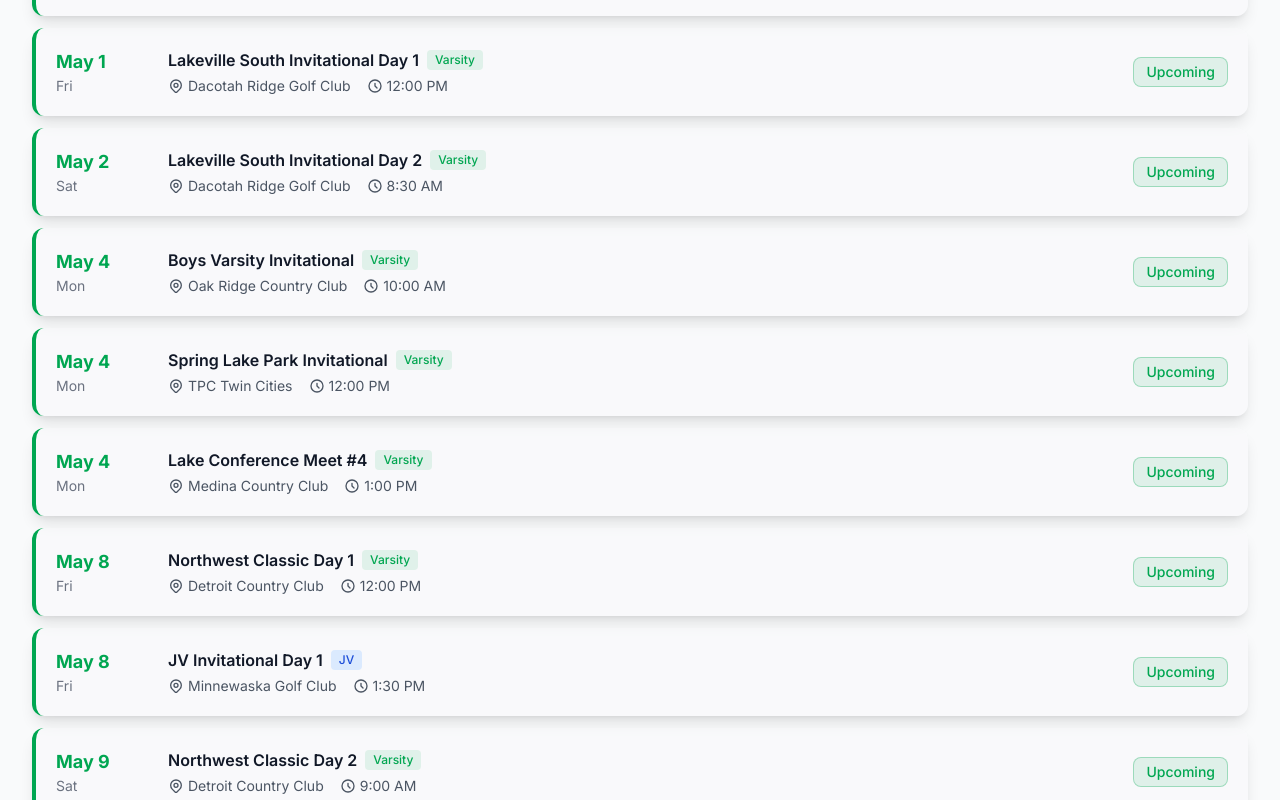
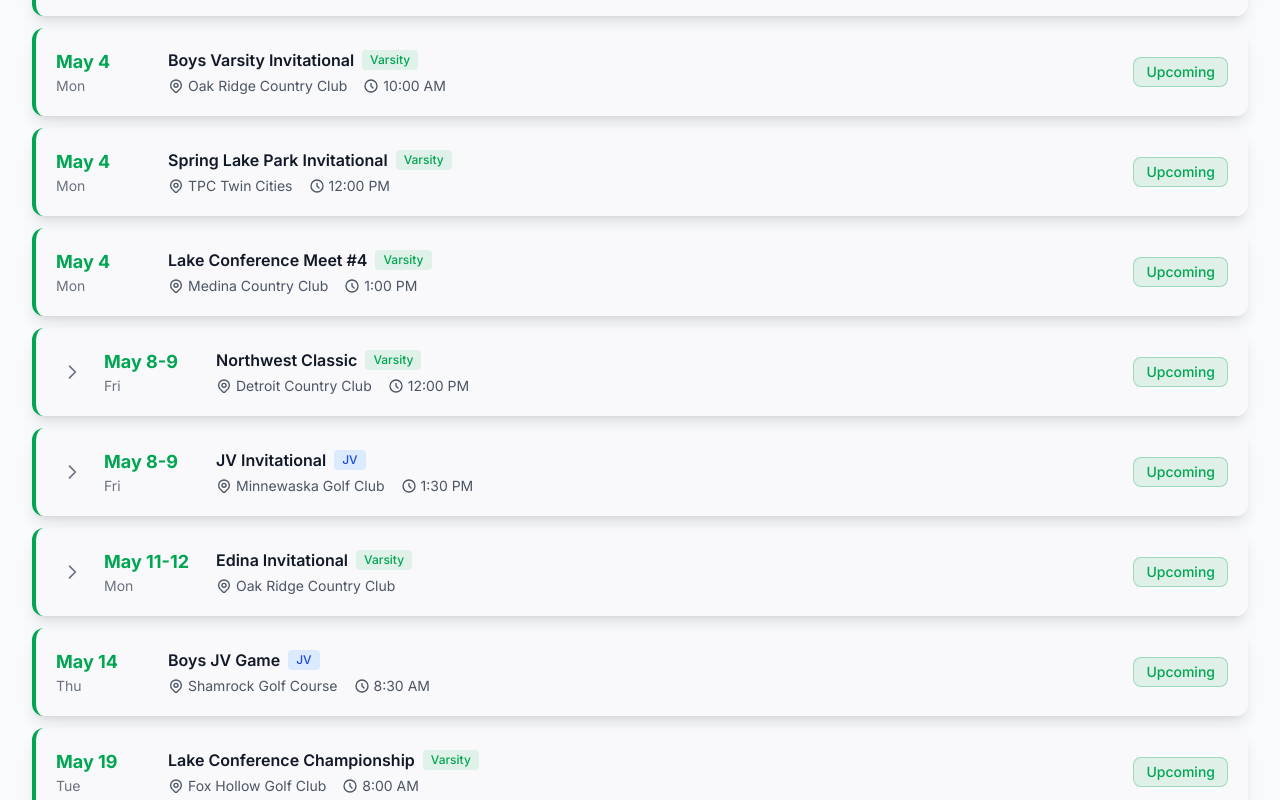
Before and after one commit to rlarson12/edina-golf-website, a React (Vite) app: page /schedule in a window 1280 px wide. Shown: the part 1620-2420 px from the top of the page. Built offline with nearby package versions, Linux system fonts and the light colour scheme.

Commit message:
Restore multi-day events as expandable single rows with per-round times

```diff
--- a/public/version.json
+++ b/public/version.json
@@ -1 +1 @@
-{"buildTime":1776126866265}
+{"buildTime":1776127055014}
--- a/src/pages/Schedule.jsx
+++ b/src/pages/Schedule.jsx
@@ -37,16 +37,22 @@ function Schedule() {
     { id: '2026-V1',  date: '2026-04-20', dateFormatted: 'Apr 20',    event: 'Lake Conference Tournament #1',      course: 'Chaska Town Course',        level: 'Varsity', time: '1:30 PM' },
     { id: '2026-V2',  date: '2026-04-22', dateFormatted: 'Apr 22',    event: 'East Ridge Invitational',            course: 'Stoneridge Golf Club',       level: 'Varsity', time: '9:00 AM' },
     { id: '2026-V3',  date: '2026-04-23', dateFormatted: 'Apr 23',    event: 'Lake Conference Meet #2',            course: 'Pioneer Creek Golf Course',  level: 'Varsity', time: '1:57 PM' },
-    { id: '2026-V4',  date: '2026-04-24', dateFormatted: 'Apr 24',    event: 'The Preview Day 1',                  course: 'Edinburgh USA Golf Course',  level: 'Varsity', time: '7:00 AM' },
-    { id: '2026-V4b', date: '2026-04-25', dateFormatted: 'Apr 25',    event: 'The Preview Day 2',                  course: 'Edinburgh USA Golf Course',  level: 'Varsity', time: '11:30 AM' },
+    { id: '2026-V4',  date: '2026-04-24', dateFormatted: 'Apr 24-25', event: 'The Preview',                        course: 'Edinburgh USA Golf Course',  level: 'Varsity', isMultiDay: true, time: '7:00 AM', rounds: [
+      { round: 1, date: '2026-04-24', dateFormatted: 'Apr 24', course: 'Edinburgh USA Golf Course', time: '7:00 AM' },
+      { round: 2, date: '2026-04-25', dateFormatted: 'Apr 25', course: 'Edinburgh USA Golf Course', time: '11:30 AM' },
+    ]},
     { id: '2026-V5',  date: '2026-04-27', dateFormatted: 'Apr 27',    event: 'Lake Conference Meet #3',            course: 'Oak Ridge Country Club',     level: 'Varsity', time: '1:30 PM' },
-    { id: '2026-V6',  date: '2026-05-01', dateFormatted: 'May 1',     event: 'Lakeville South Invitational Day 1', course: 'Dacotah Ridge Golf Club',    level: 'Varsity', time: '12:00 PM' },
-    { id: '2026-V6b', date: '2026-05-02', dateFormatted: 'May 2',     event: 'Lakeville South Invitational Day 2', course: 'Dacotah Ridge Golf Club',    level: 'Varsity', time: '8:30 AM' },
+    { id: '2026-V6',  date: '2026-05-01', dateFormatted: 'May 1-2',   event: 'Lakeville South Invitational',       course: 'Dacotah Ridge Golf Club',    level: 'Varsity', isMultiDay: true, time: '12:00 PM', rounds: [
+      { round: 1, date: '2026-05-01', dateFormatted: 'May 1', course: 'Dacotah Ridge Golf Club', time: '12:00 PM' },
+      { round: 2, date: '2026-05-02', dateFormatted: 'May 2', course: 'Dacotah Ridge Golf Club', time: '8:30 AM' },
+    ]},
     { id: '2026-V9',  date: '2026-05-04', dateFormatted: 'May 4',     event: 'Boys Varsity Invitational',          course: 'Oak Ridge Country Club',     level: 'Varsity', time: '10:00 AM' },
     { id: '2026-V7',  date: '2026-05-04', dateFormatted: 'May 4',     event: 'Spring Lake Park Invitational',      course: 'TPC Twin Cities',            level: 'Varsity', time: '12:00 PM' },
     { id: '2026-V8',  date: '2026-05-04', dateFormatted: 'May 4',     event: 'Lake Conference Meet #4',            course: 'Medina Country Club',        level: 'Varsity', time: '1:00 PM' },
-    { id: '2026-V10', date: '2026-05-08', dateFormatted: 'May 8',     event: 'Northwest Classic Day 1',            course: 'Detroit Country Club',       level: 'Varsity', time: '12:00 PM' },
-    { id: '2026-V10b',date: '2026-05-09', dateFormatted: 'May 9',     event: 'Northwest Classic Day 2',            course: 'Detroit Country Club',       level: 'Varsity', time: '9:00 AM' },
+    { id: '2026-V10', date: '2026-05-08', dateFormatted: 'May 8-9',   event: 'Northwest Classic',                  course: 'Detroit Country Club',       level: 'Varsity', isMultiDay: true, time: '12:00 PM', rounds: [
+      { round: 1, date: '2026-05-08', dateFormatted: 'May 8', course: 'Detroit Country Club', time: '12:00 PM' },
+      { round: 2, date: '2026-05-09', dateFormatted: 'May 9', course: 'Detroit Country Club', time: '9:00 AM' },
+    ]},
     { id: '2026-V11', date: '2026-05-11', dateFormatted: 'May 11-12', event: 'Edina Invitational',                 course: 'Oak Ridge Country Club',     level: 'Varsity', isMultiDay: true },
     { id: '2026-V12', date: '2026-05-19', dateFormatted: 'May 19',    event: 'Lake Conference Championship',       course: 'Fox Hollow Golf Club',       level: 'Varsity', time: '8:00 AM' },
     { id: '2026-V13', date: '2026-05-26', dateFormatted: 'May 26-27', event: 'Section 6AAA Championship',          course: 'Meadows at Mystic Lake',     level: 'Varsity', isMultiDay: true },
@@ -56,8 +62,10 @@ function Schedule() {
     { id: '2026-JV2', date: '2026-04-22', dateFormatted: 'Apr 22',    event: 'Boys JV Tournament',                 course: 'Clifton Highlands',          level: 'JV', time: '1:00 PM' },
     { id: '2026-JV3', date: '2026-04-27', dateFormatted: 'Apr 27',    event: 'Eden Prairie JV Invite',             course: 'Bluff Creek Golf Course',    level: 'JV', time: '9:00 AM' },
     { id: '2026-JV0b',date: '2026-04-28', dateFormatted: 'Apr 28',    event: 'JV Invitational',                    course: 'Heritage Links Golf Course', level: 'JV', time: '10:30 AM' },
-    { id: '2026-JV4', date: '2026-05-08', dateFormatted: 'May 8',     event: 'JV Invitational Day 1',              course: 'Minnewaska Golf Club',       level: 'JV', time: '1:30 PM' },
-    { id: '2026-JV4b',date: '2026-05-09', dateFormatted: 'May 9',     event: 'JV Invitational Day 2',              course: 'Minnewaska Golf Club',       level: 'JV', time: '8:30 AM' },
+    { id: '2026-JV4', date: '2026-05-08', dateFormatted: 'May 8-9',   event: 'JV Invitational',                    course: 'Minnewaska Golf Club',       level: 'JV', isMultiDay: true, time: '1:30 PM', rounds: [
+      { round: 1, date: '2026-05-08', dateFormatted: 'May 8', course: 'Minnewaska Golf Club', time: '1:30 PM' },
+      { round: 2, date: '2026-05-09', dateFormatted: 'May 9', course: 'Minnewaska Golf Club', time: '8:30 AM' },
+    ]},
     { id: '2026-JV6', date: '2026-05-14', dateFormatted: 'May 14',    event: 'Boys JV Game',                       course: 'Shamrock Golf Course',       level: 'JV', time: '8:30 AM' },
     { id: '2026-JV7', date: '2026-05-20', dateFormatted: 'May 20',    event: 'Boys JV Invitational',               course: 'Dahlgreen Golf Course',      level: 'JV', time: '8:00 AM' },
   ]
@@ -360,7 +368,7 @@ function Schedule() {
                         <div>
                           <div className="font-medium text-gray-900">{round.course}</div>
                           <div className="text-sm text-gray-500">
-                            {round.dateFormatted} {round.par && `• Par ${round.par}`}
+                            {round.dateFormatted}{round.time && ` • ${round.time}`}{round.par && ` • Par ${round.par}`}
                           </div>
                         </div>
                       </div>
```
